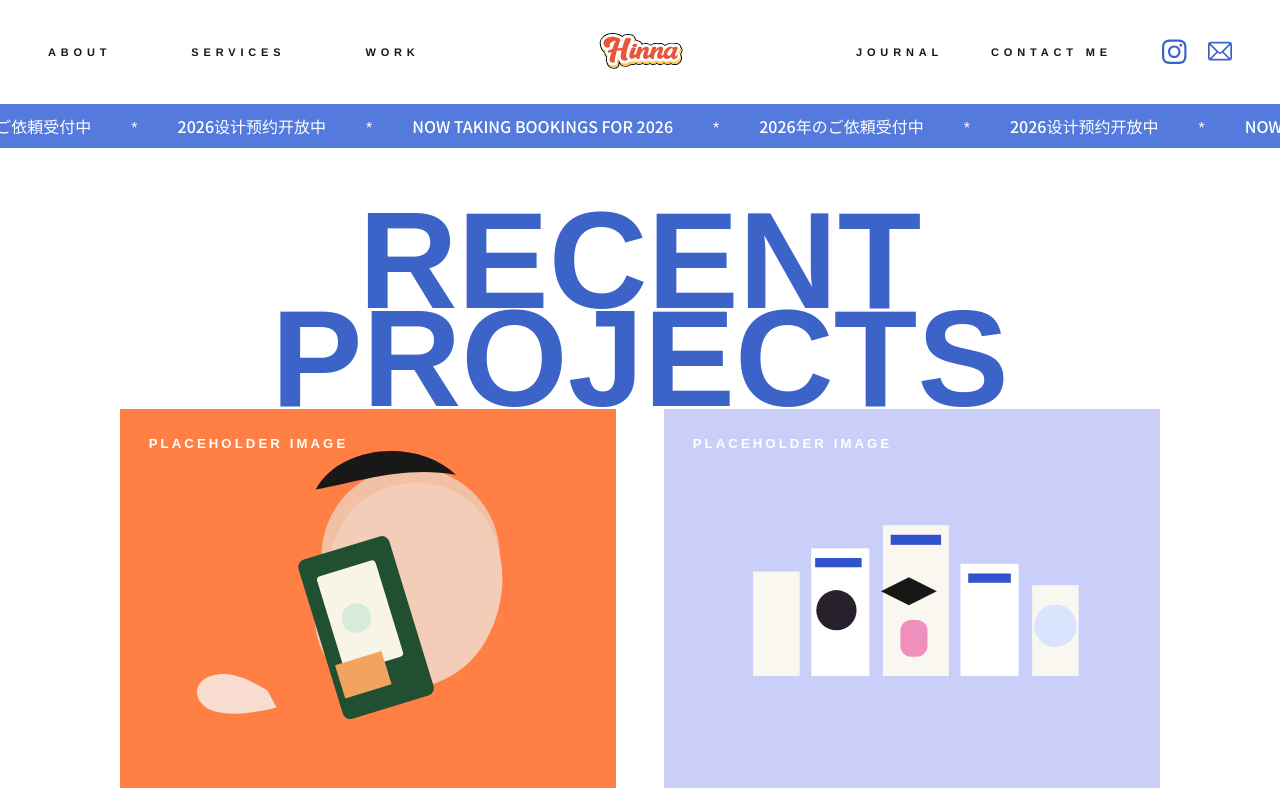
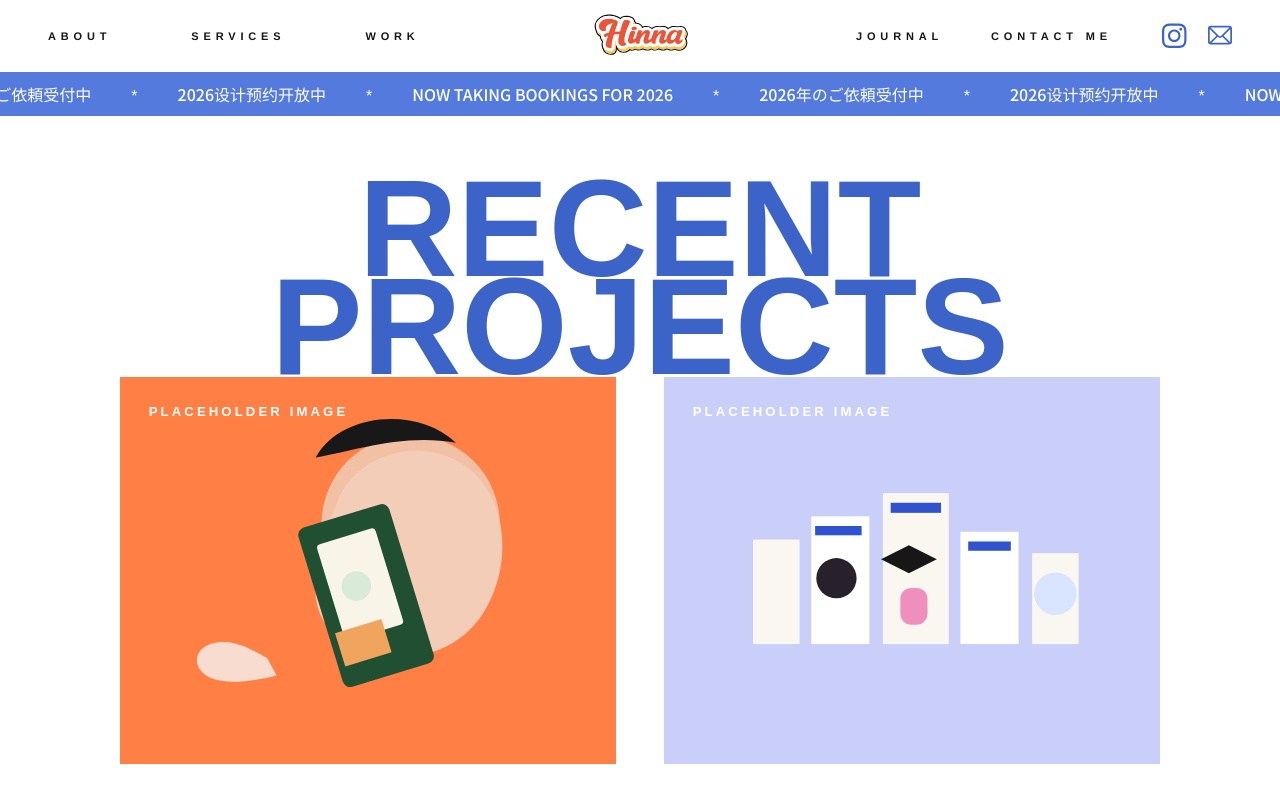
Before and after one commit to qimuxuexue-ctrl/designer-portfolio, a Next.js app: page / in a window 1280 px wide. Shown: the top 788 px of the page. Built offline with nearby package versions, Linux system fonts and the light colour scheme.

Commit message:
Refine header logo scale

```diff
--- a/components/Header.tsx
+++ b/components/Header.tsx
@@ -25,7 +25,7 @@ export function Header() {
 
   return (
     <header className="relative z-50 bg-white">
-      <div className="mx-auto grid max-w-[1880px] grid-cols-[1fr_auto_1fr] items-center px-7 py-4 md:px-12 md:py-5">
+      <div className="mx-auto grid max-w-[1880px] grid-cols-[1fr_auto_1fr] items-center px-7 py-2 md:px-12 md:py-3">
         <nav className="hidden items-center gap-20 font-sans text-[11px] font-semibold uppercase tracking-[0.44em] text-ink md:flex">
           {leftLinks.map((link) => (
             <Link
@@ -40,7 +40,7 @@ export function Header() {
 
         <Link
           href="/"
-          className="relative h-14 w-64 justify-self-start transition hover:opacity-80 md:h-16 md:w-80 md:justify-self-center"
+          className="relative h-12 w-64 justify-self-start transition hover:opacity-80 md:h-12 md:w-80 md:justify-self-center"
           onClick={() => setOpen(false)}
           aria-label="Hinna home"
         >
@@ -49,7 +49,7 @@ export function Header() {
             alt="Hinna"
             fill
             priority
-            className="object-contain"
+            className="scale-150 object-contain"
           />
         </Link>
 
```
